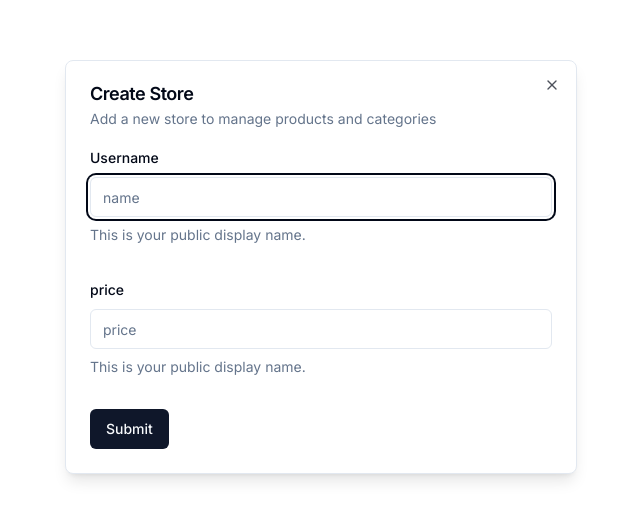
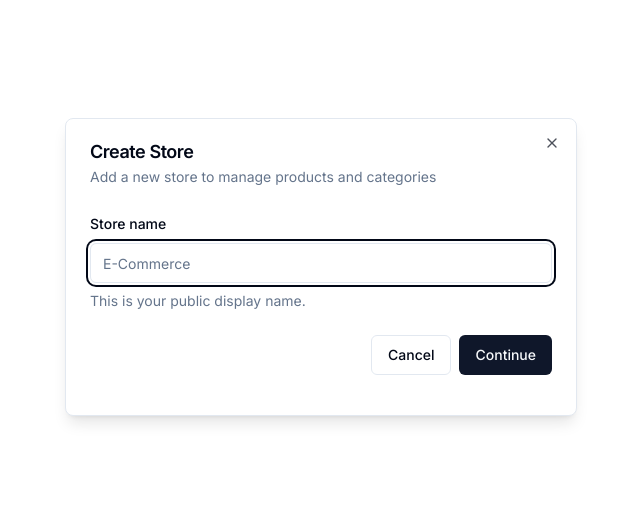
Before and after one commit to weeeeey/wmall---admin, a Next.js app: page / in a window 1280 px wide. Shown: the part 133-652 px from the top of the page, without its empty margins (319-959 px from the left). Built offline with nearby package versions, Linux system fonts and the light colour scheme.

Commit message:
add toast

```diff
--- /dev/null
+++ b/app/api/stores/route.ts
@@ -0,0 +1,30 @@
+import prisma from '@/lib/prismadb';
+
+import { auth } from '@clerk/nextjs';
+import { NextResponse } from 'next/server';
+
+export async function POST(req: Request) {
+    try {
+        const { userId } = auth();
+        if (!userId) {
+            return new NextResponse('Unauthorized', { status: 401 });
+        }
+        const body = await req.json();
+        const { name } = body;
+        if (!name) {
+            return new NextResponse('invalid name', { status: 400 });
+        }
+
+        const store = await prisma.store.create({
+            data: {
+                name,
+                userId,
+            },
+        });
+
+        return NextResponse.json(store);
+    } catch (error) {
+        console.log('[STORES_POST]', error);
+        return new NextResponse('Internal Error', { status: 500 });
+    }
+}
--- a/app/layout.tsx
+++ b/app/layout.tsx
@@ -3,6 +3,7 @@ import type { Metadata } from 'next';
 import { Inter } from 'next/font/google';
 import { ClerkProvider } from '@clerk/nextjs';
 import ModalProvider from '@/providers/modal-provider';
+import ToasterProvider from '@/providers/toast-provider';
 
 const inter = Inter({ subsets: ['latin'] });
 
@@ -21,6 +22,7 @@ export default function RootLayout({
             <html lang="en">
                 <body className={inter.className}>
                     {/* provider를 통해 렌더링 될 때만 실행하는므로 서버 사이드에서 use client를 가져왔을 때 생긴느 하이드레이션 에러 막아줌  */}
+                    <ToasterProvider />
                     <ModalProvider />
                     {children}
                 </body>
--- a/components/modals/store-modal.tsx
+++ b/components/modals/store-modal.tsx
@@ -1,12 +1,13 @@
 'use client';
 
-import { Modal } from '@/components/ui/modal';
+import { useForm } from 'react-hook-form';
+import axios from 'axios';
+import { useRouter } from 'next/navigation';
+import { useState } from 'react';
 import { useStoreModal } from '@/hooks/use-modal';
 
-import { useForm } from 'react-hook-form';
 import * as z from 'zod';
 import { zodResolver } from '@hookform/resolvers/zod';
-
 import {
     Form,
     FormControl,
@@ -18,24 +19,38 @@ import {
 } from '@/components/ui/form';
 import { Input } from '../ui/input';
 import { Button } from '../ui/button';
+import { Modal } from '@/components/ui/modal';
+import { toast } from 'react-hot-toast';
 
 const formSchema = z.object({
     name: z.string().min(1),
-    price: z.string().min(1),
 });
 
 const StoreModal = () => {
     const { isOpen, onClose } = useStoreModal();
+    const router = useRouter();
+    const [isLoading, setIsLoading] = useState(false);
+
     const form = useForm<z.infer<typeof formSchema>>({
         resolver: zodResolver(formSchema),
         defaultValues: {
             name: '',
-            price: '',
         },
     });
 
-    const onSubmit = (value: z.infer<typeof formSchema>) => {
-        console.log(value);
+    const onSubmit = async (value: z.infer<typeof formSchema>) => {
+        try {
+            setIsLoading(true);
+            const response = await axios.post('/api/stores', {
+                name: value.name,
+            });
+            toast.success('Store created');
+            window.location.assign(`${response.data.id}`);
+        } catch (error) {
+            toast.error('Something went wrong');
+        } finally {
+            setIsLoading(false);
+        }
     };
 
     return (
@@ -45,19 +60,20 @@ const StoreModal = () => {
             isOpen={isOpen}
             onClose={onClose}
         >
+            <div className="py-2 pb-4 space-y-4">
+                <div className="space-y-2">
                     <Form {...form}>
-                <form
-                    onSubmit={form.handleSubmit(onSubmit)}
-                    className="space-y-8"
-                >
+                        <form onSubmit={form.handleSubmit(onSubmit)}>
                             <FormField
                                 name="name"
+                                control={form.control}
                                 render={({ field }) => (
                                     <FormItem>
-                                <FormLabel>Username</FormLabel>
+                                        <FormLabel>Store name</FormLabel>
                                         <FormControl>
                                             <Input
-                                        placeholder={field.name}
+                                                disabled={isLoading}
+                                                placeholder="E-Commerce"
                                                 {...field}
                                             />
                                         </FormControl>
@@ -68,27 +84,22 @@ const StoreModal = () => {
                                     </FormItem>
                                 )}
                             />
-                    <FormField
-                        name="price"
-                        render={({ field }) => (
-                            <FormItem>
-                                <FormLabel>price</FormLabel>
-                                <FormControl>
-                                    <Input
-                                        placeholder={field.name}
-                                        {...field}
-                                    />
-                                </FormControl>
-                                <FormDescription>
-                                    This is your public display name.
-                                </FormDescription>
-                                <FormMessage />
-                            </FormItem>
-                        )}
-                    />
-                    <Button type="submit">Submit</Button>
+                            <div className="pt-6 space-x-2 flex items-center justify-end w-full">
+                                <Button
+                                    variant="outline"
+                                    onClick={onClose}
+                                    disabled={isLoading}
+                                >
+                                    Cancel
+                                </Button>
+                                <Button type="submit" disabled={isLoading}>
+                                    Continue
+                                </Button>
+                            </div>
                         </form>
                     </Form>
+                </div>
+            </div>
         </Modal>
     );
 };
--- a/package.json
+++ b/package.json
@@ -19,6 +19,7 @@
     "@types/react": "18.2.19",
     "@types/react-dom": "18.2.7",
     "autoprefixer": "10.4.14",
+    "axios": "^1.4.0",
     "class-variance-authority": "^0.7.0",
     "clsx": "^2.0.0",
     "eslint": "8.46.0",
@@ -29,6 +30,7 @@
     "react": "18.2.0",
     "react-dom": "18.2.0",
     "react-hook-form": "^7.45.4",
+    "react-hot-toast": "^2.4.1",
     "tailwind-merge": "^1.14.0",
     "tailwindcss": "3.3.3",
     "tailwindcss-animate": "^1.0.6",
--- /dev/null
+++ b/providers/toast-provider.tsx
@@ -0,0 +1,8 @@
+import React from 'react';
+import { Toaster } from 'react-hot-toast';
+
+const ToasterProvider = () => {
+    return <Toaster />;
+};
+
+export default ToasterProvider;
```
Also changed, not shown: 1 other file (tests, documents, lock files or other folders). Lines whose indentation alone changed are shown as unchanged.
